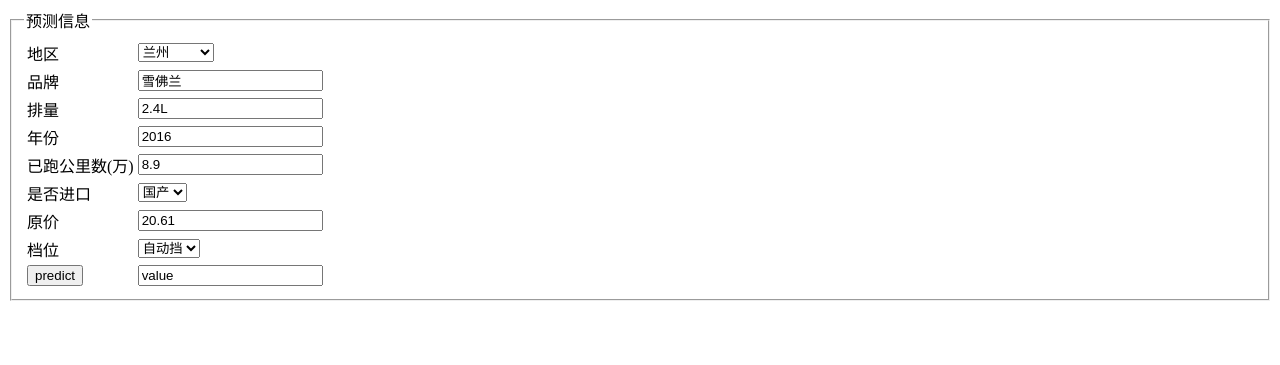
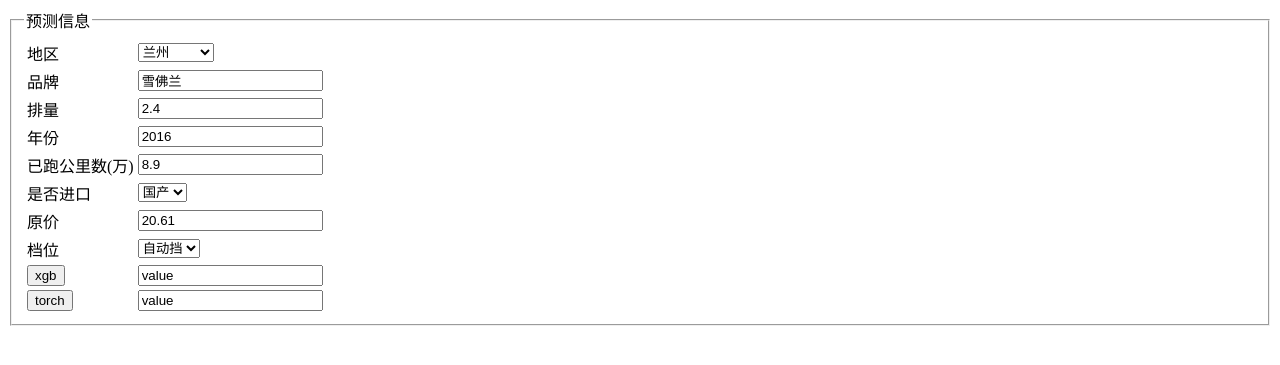
Before and after one commit to java-swift/second_car, a Flask app: page / in a window 1280 px wide. Shown: the top 365 px of the page. Run offline with Flask 2, Linux system fonts and the light colour scheme.

Commit message:
修改页面

```diff
--- a/templates/index.html
+++ b/templates/index.html
@@ -43,7 +43,7 @@
                 <option value="长沙">长沙</option>
             </select></td></tr>
             <tr><td><label for="brand">品牌</label></td><td><input id="brand" type="text" name="brand" value="雪佛兰" placeholder="请输入品牌，如宝马，奥迪"/></td></tr>
-            <tr><td><label for="output_volume">排量</label></td><td><input id="output_volume" type="text" value="2.4L" name="output_volume"/></td></tr>
+            <tr><td><label for="output_volume">排量</label></td><td><input id="output_volume" type="text" value="2.4" name="output_volume"/></td></tr>
             <tr><td><label for="launch_year">年份</label></td><td><input id="launch_year" type="text" value="2016" name="launch_year"/></td></tr>
             <tr><td><label for="kilometres">已跑公里数(万)</label></td><td><input id="kilometres" type="text" value="8.9" name="kilometres"/></td></tr>
             <tr><td><label for="is_import">是否进口</label></td><td> <select id="is_import" name="is_import">
@@ -55,7 +55,9 @@
                 <option value="自动挡" selected>自动挡</option>
                 <option value="手动挡">手动挡</option>
             </select></td></tr>
-            <tr><td><input type="button" value="predict" id="predict-btn"/></td><td><input type="text" value="value" id="val-id"/></td></tr>
+            <tr><td><input type="button" value="xgb" id="predict-btn"/></td><td><label for="val-id"></label><input type="text" value="value" id="val-id"/></td></tr>
+            <tr><td><input type="button" value="torch" id="predict-torch-btn"/></td><td><label for="val-torch-id"></label><input type="text" value="value" id="val-torch-id"/></td></tr>
+
         </table>
 
     </form>
@@ -72,7 +74,7 @@
             old_price: $("#old_price").val(), gear_type: $("#gear_type").val()
         };
         $.ajax({
-            url: "/predict",
+            url: "/predict_xgb",
             type: "POST",
             dataType: "json",
             data: JSON.stringify(data),
@@ -82,5 +84,22 @@
             }
         })
     });
+    $("#predict-torch-btn").click(function () {
+        var data = {
+            city: $("#city option:selected").val(), brand: $("#brand").val(), output_volume: $("#output_volume").val(),
+            launch_year: $("#launch_year").val(), kilometres: $("#kilometres").val(), is_import: $("#is_import").val(),
+            old_price: $("#old_price").val(), gear_type: $("#gear_type").val()
+        };
+        $.ajax({
+            url: "/predict_torch",
+            type: "POST",
+            dataType: "json",
+            data: JSON.stringify(data),
+            success: function (val) {
+                console.log(val);
+                $("#val-torch-id").val(val.result);
+            }
+        })
+    });
 </script>
 </html>
```
